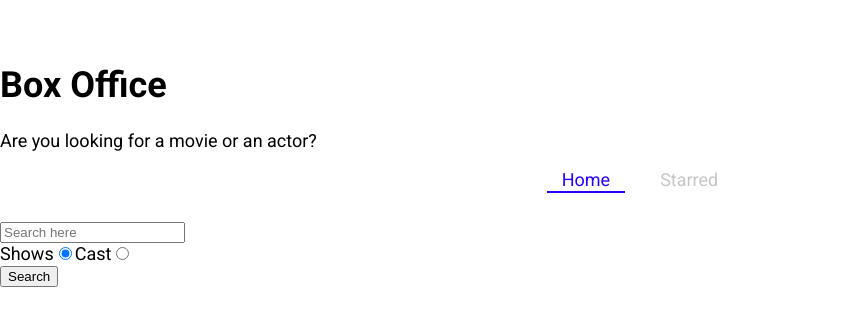
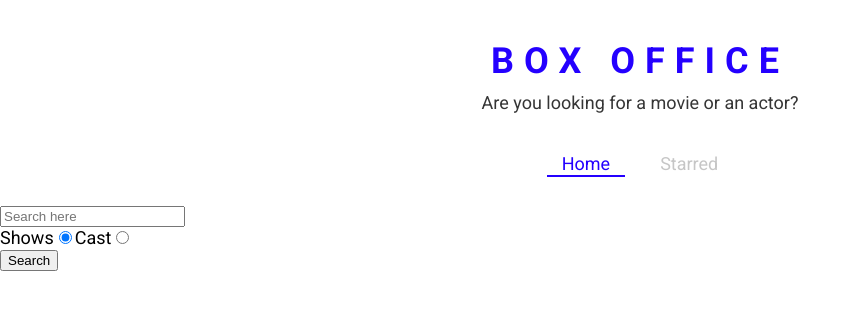
Before and after one commit to chj2788/SearchMovies, a React (Create React App) app: page / in a window 1280 px wide. Shown: the top 326 px of the page, without its empty margins (0-861 px from the left). Built offline with nearby package versions, Linux system fonts and the light colour scheme.

Commit message:
styled title

```diff
--- a/src/components/Title.js
+++ b/src/components/Title.js
@@ -1,11 +1,12 @@
 import React from 'react';
+import { TitleWrapper } from './Title.styled';
 
 const Title = ({ title, subtitle }) => {
   return (
-    <div>
+    <TitleWrapper>
       <h1>{title}</h1>
       <p>{subtitle}</p>
-    </div>
+    </TitleWrapper>
   );
 };
 
--- /dev/null
+++ b/src/components/Title.styled.js
@@ -0,0 +1,18 @@
+import styled from 'styled-components';
+
+export const TitleWrapper = styled.div`
+  text-align: center;
+  margin: 0 0 40px;
+
+  h1 {
+    color: ${({ theme }) => theme.mainColors.blue};
+    letter-spacing: 10px;
+    text-transform: uppercase;
+    margin: 0 0 10px;
+  }
+
+  p {
+    color: ${({ theme }) => theme.mainColors.dark};
+    margin: 0;
+  }
+`;
```
Also changed, not shown: 1 other file (tests, documents, lock files or other folders).
